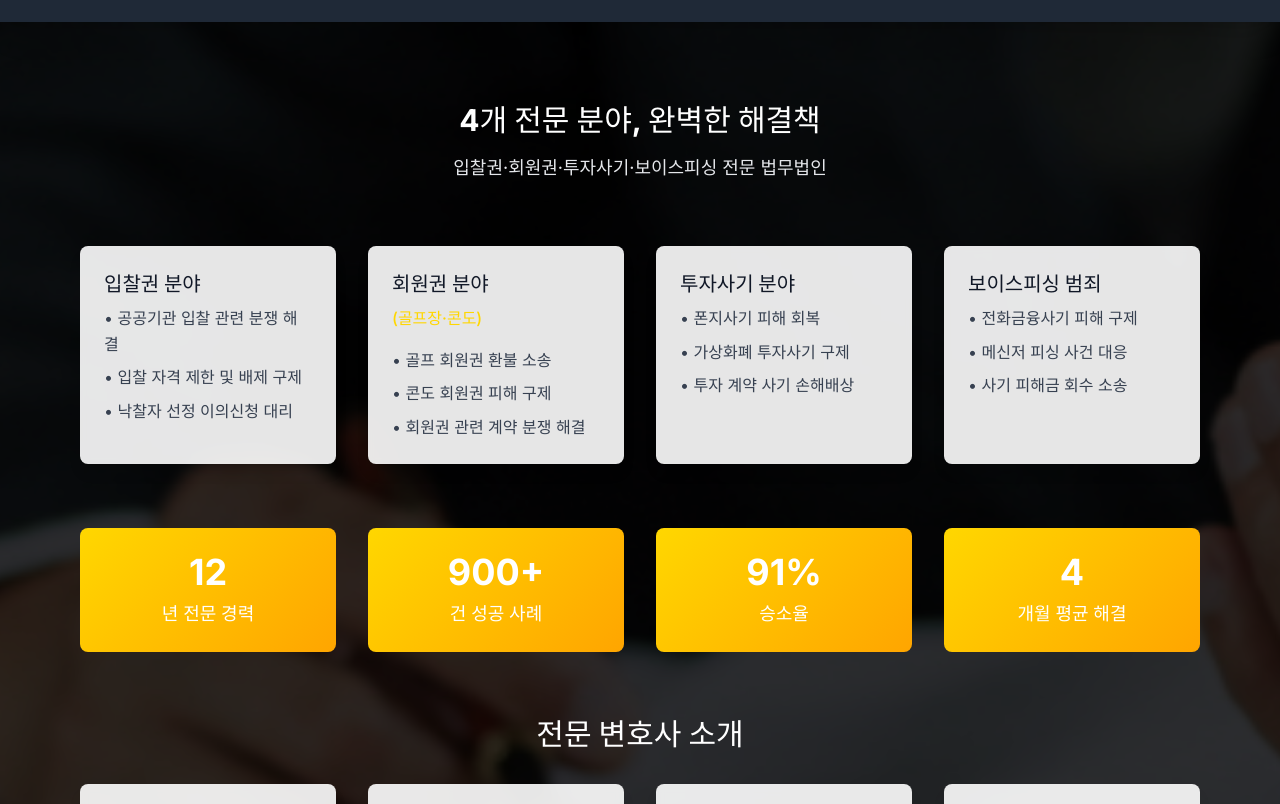
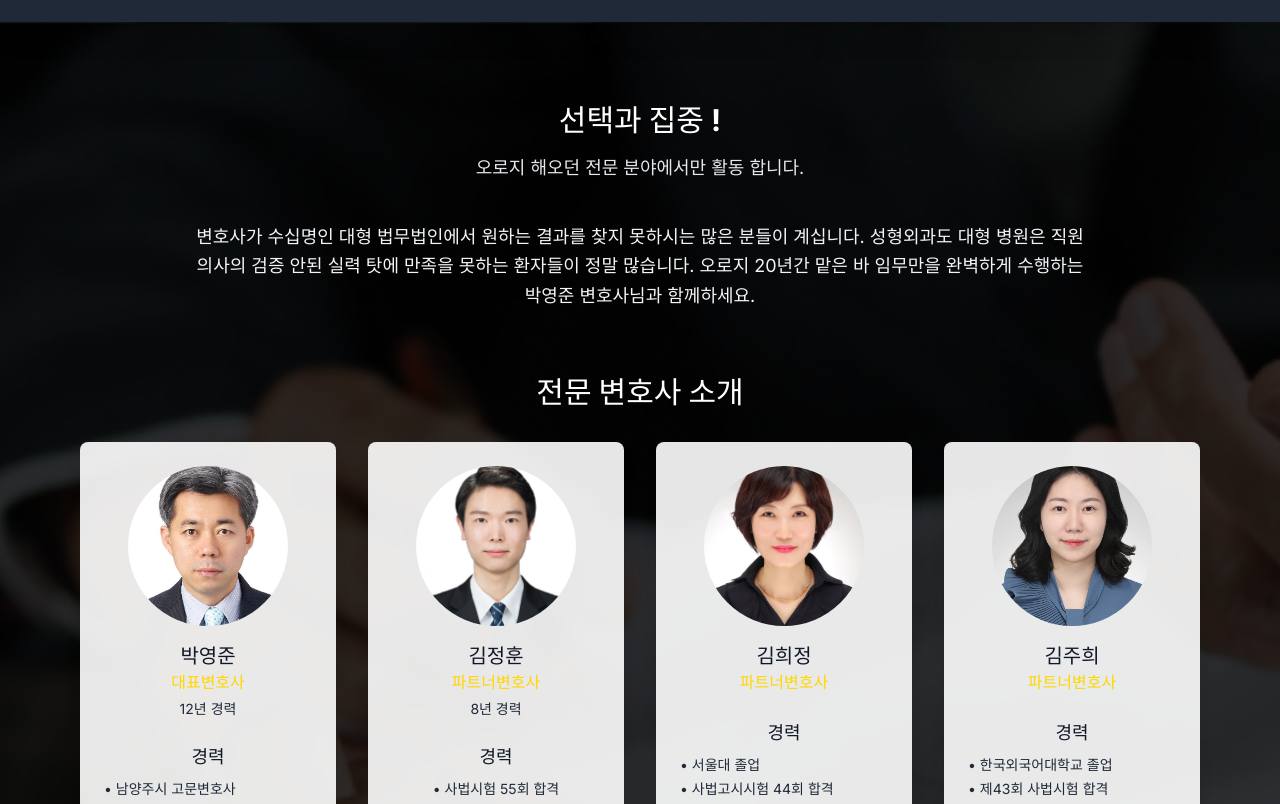
Before and after one commit to gu991230-cyber/gugit, a Next.js app: page / in a window 1280 px wide. Shown: the part 778-1582 px from the top of the page. Built offline with nearby package versions, Linux system fonts and the light colour scheme; no server answers.

Commit message:
feat: replace 분야 카드/성과 with '선택과 집중 !' narrative text

```diff
--- a/src/app/page.tsx
+++ b/src/app/page.tsx
@@ -111,64 +111,10 @@ export default function Home() {
         </div>
 
         <div className="relative z-10 max-w-6xl mx-auto px-4">
-          <h2 className="text-3xl font-bold text-center text-white mb-4">4개 전문 분야, 완벽한 해결책</h2>
-          <p className="text-lg text-center text-gray-200 mb-16">입찰권·회원권·투자사기·보이스피싱 전문 법무법인</p>
-
-          {/* 전문 분야 소개 */}
-          <div className="grid grid-cols-1 md:grid-cols-2 lg:grid-cols-4 gap-8 mb-16">
-            <div className="bg-white/90 backdrop-blur-sm rounded-lg shadow-lg p-6">
-              <h3 className="text-xl font-bold text-gray-900 mb-2">입찰권 분야</h3>
-              <ul className="space-y-2">
-                <li className="text-gray-700">• 공공기관 입찰 관련 분쟁 해결</li>
-                <li className="text-gray-700">• 입찰 자격 제한 및 배제 구제</li>
-                <li className="text-gray-700">• 낙찰자 선정 이의신청 대리</li>
-              </ul>
-            </div>
-            <div className="bg-white/90 backdrop-blur-sm rounded-lg shadow-lg p-6">
-              <h3 className="text-xl font-bold text-gray-900 mb-2">회원권 분야</h3>
-              <p className="font-medium mb-4" style={{ color: '#FFD700' }}>(골프장·콘도)</p>
-              <ul className="space-y-2">
-                <li className="text-gray-700">• 골프 회원권 환불 소송</li>
-                <li className="text-gray-700">• 콘도 회원권 피해 구제</li>
-                <li className="text-gray-700">• 회원권 관련 계약 분쟁 해결</li>
-              </ul>
-            </div>
-            <div className="bg-white/90 backdrop-blur-sm rounded-lg shadow-lg p-6">
-              <h3 className="text-xl font-bold text-gray-900 mb-2">투자사기 분야</h3>
-              <ul className="space-y-2">
-                <li className="text-gray-700">• 폰지사기 피해 회복</li>
-                <li className="text-gray-700">• 가상화폐 투자사기 구제</li>
-                <li className="text-gray-700">• 투자 계약 사기 손해배상</li>
-              </ul>
-            </div>
-            <div className="bg-white/90 backdrop-blur-sm rounded-lg shadow-lg p-6">
-              <h3 className="text-xl font-bold text-gray-900 mb-2">보이스피싱 범죄</h3>
-              <ul className="space-y-2">
-                <li className="text-gray-700">• 전화금융사기 피해 구제</li>
-                <li className="text-gray-700">• 메신저 피싱 사건 대응</li>
-                <li className="text-gray-700">• 사기 피해금 회수 소송</li>
-              </ul>
-            </div>
-          </div>
-
-          {/* 성과 섹션 */}
-          <div className="grid grid-cols-1 md:grid-cols-4 gap-8 mb-16">
-            <div className="text-white rounded-lg p-6 text-center" style={{ background: 'linear-gradient(135deg, #FFD700 0%, #FFA500 100%)' }}>
-              <div className="text-4xl font-bold mb-2">12</div>
-              <div className="text-lg font-medium">년 전문 경력</div>
-            </div>
-            <div className="text-white rounded-lg p-6 text-center" style={{ background: 'linear-gradient(135deg, #FFD700 0%, #FFA500 100%)' }}>
-              <div className="text-4xl font-bold mb-2">900+</div>
-              <div className="text-lg font-medium">건 성공 사례</div>
-            </div>
-            <div className="text-white rounded-lg p-6 text-center" style={{ background: 'linear-gradient(135deg, #FFD700 0%, #FFA500 100%)' }}>
-              <div className="text-4xl font-bold mb-2">91%</div>
-              <div className="text-lg font-medium">승소율</div>
-            </div>
-            <div className="text-white rounded-lg p-6 text-center" style={{ background: 'linear-gradient(135deg, #FFD700 0%, #FFA500 100%)' }}>
-              <div className="text-4xl font-bold mb-2">4</div>
-              <div className="text-lg font-medium">개월 평균 해결</div>
-            </div>
+          <h2 className="text-3xl font-bold text-center text-white mb-4">선택과 집중 !</h2>
+          <p className="text-lg text-center text-gray-200 mb-10">오로지 해오던 전문 분야에서만 활동 합니다.</p>
+          <div className="max-w-4xl mx-auto text-center text-gray-100 text-lg leading-relaxed mb-16">
+            변호사가 수십명인 대형 법무법인에서 원하는 결과를 찾지 못하시는 많은 분들이 계십니다. 성형외과도 대형 병원은 직원의사의 검증 안된 실력 탓에 만족을 못하는 환자들이 정말 많습니다. 오로지 20년간 맡은 바 임무만을 완벽하게 수행하는 박영준 변호사님과 함께하세요.
           </div>
 
           {/* 변호사 소개 */}
```
